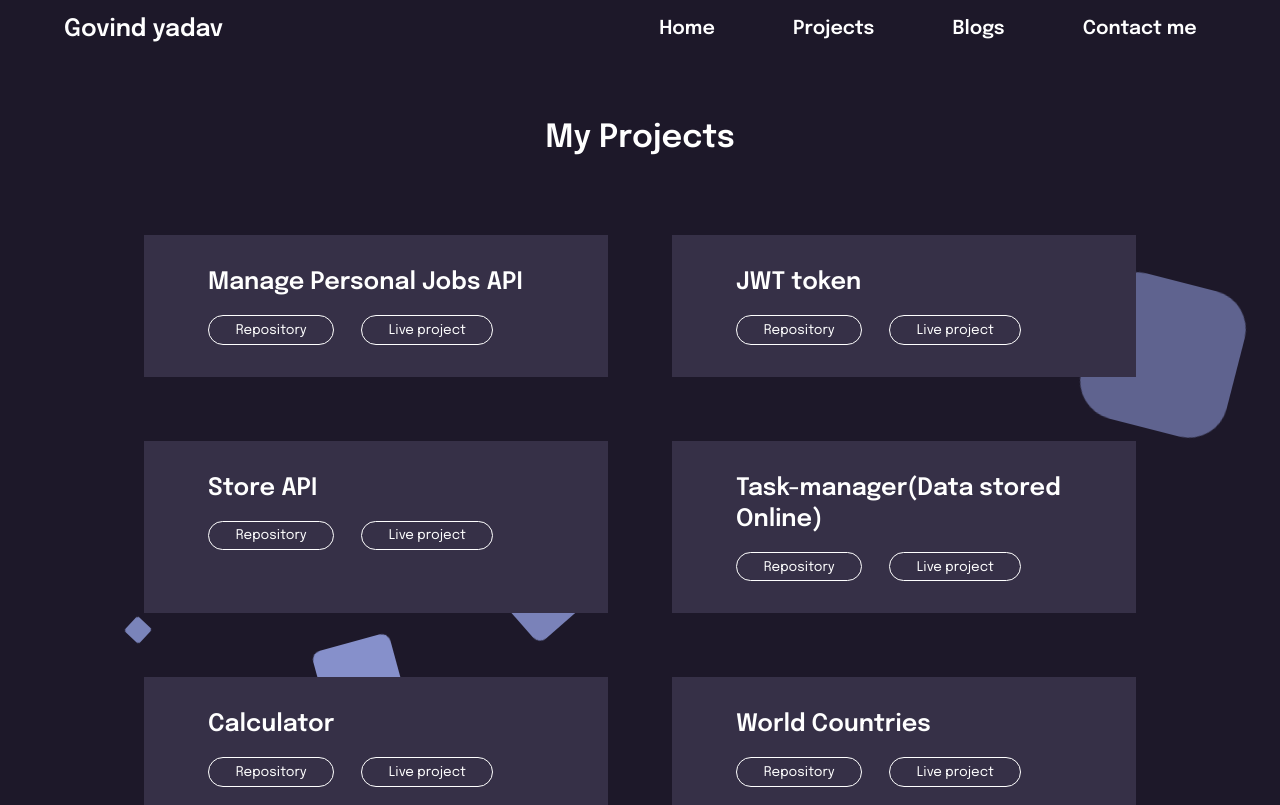
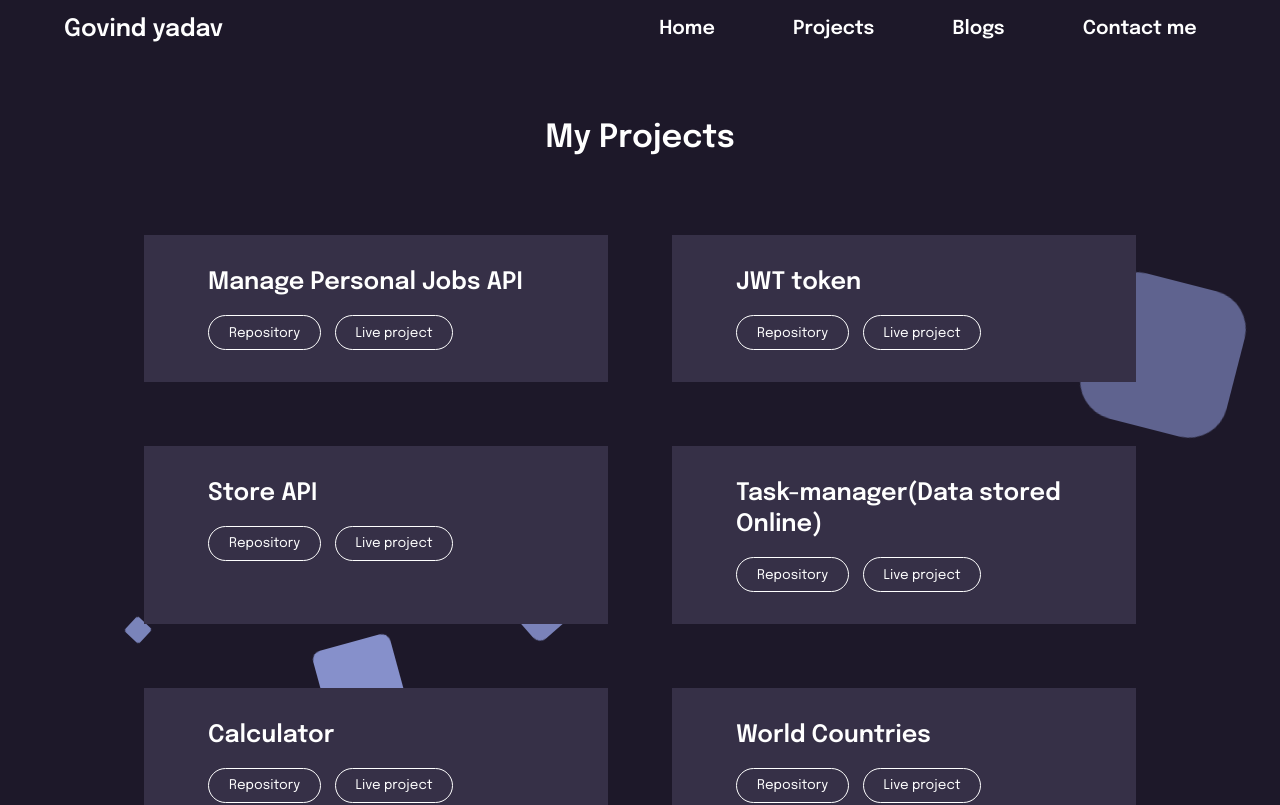
Before and after one commit to 9ovindyadav/9ovindyadav, a React (Vite) app: page /projects in a window 1280 px wide. Shown: the top 805 px of the page. Built offline with nearby package versions, Linux system fonts and the light colour scheme.

Commit message:
project btn

```diff
--- a/src/Pages/Projects.jsx
+++ b/src/Pages/Projects.jsx
@@ -22,8 +22,10 @@ const Project = ({title,repo_url,live_url})=>{
   return (
     <div className="project">
       <h3>{title}</h3>
+      <div>
       <a href={repo_url} target="blank">{repo_url ? <button>Repository</button> : ""}</a>
       <a href={live_url} target="blank">{live_url ? <button>Live project</button> : ""}</a>
+      </div>
     </div>
   )
 }
--- a/src/scss/projects.scss
+++ b/src/scss/projects.scss
@@ -50,15 +50,19 @@ h1{
         }
     }
 
+    div{
+        display: flex;
+    }
     button{
-        padding: 0.5em 2em;
+        padding: 0.7em 1.5em;
         cursor: pointer;
         outline: none;
         border: 1px solid var(--text-color);
         color: var(--text-color);
         border-radius: 2em;
-        margin-right: 2em;
         background-color: transparent;
+        margin-right: 1em;
+
     }
     button:active{
         transform: scale(0.9);
```
